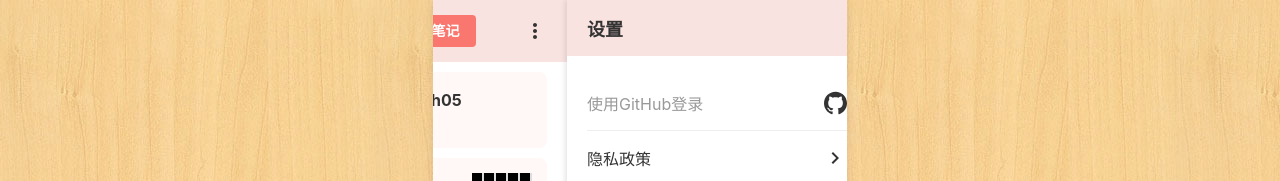
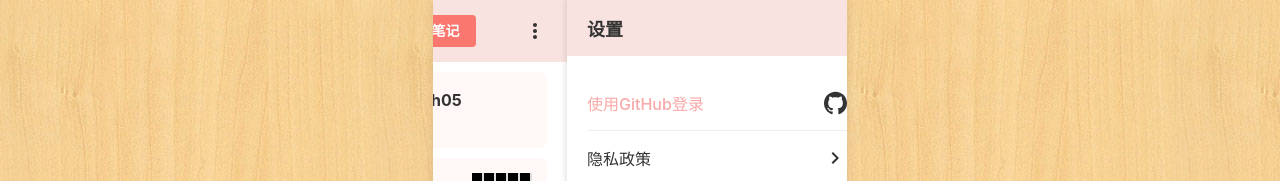
Before and after one commit to falconchen/cursor-react, a React (Create React App) app: page / in a window 1280 px wide. In both pictures the pointer is over the link "使用GitHub登录". Shown: the top 181 px of the page. Built offline with nearby package versions, Linux system fonts and the light colour scheme; no server answers.

Commit message:
update styles

```diff
--- a/src/styles.css
+++ b/src/styles.css
@@ -344,10 +344,12 @@ header {
     justify-content: space-between;
     align-items: center;
     cursor: pointer;
+    font-weight: 500;
 }
 
 .settings-item:hover {
-    color: #999;
+    color: #F9A9A7;
+
 }
 
 .settings-item:last-child {
@@ -369,9 +371,7 @@ a.settings-item {
     text-decoration: none;
 }
 
-a.settings-item:hover {
-    color: #999;
-}
+
 
 a.settings-item span {
     flex-grow: 1;
```
